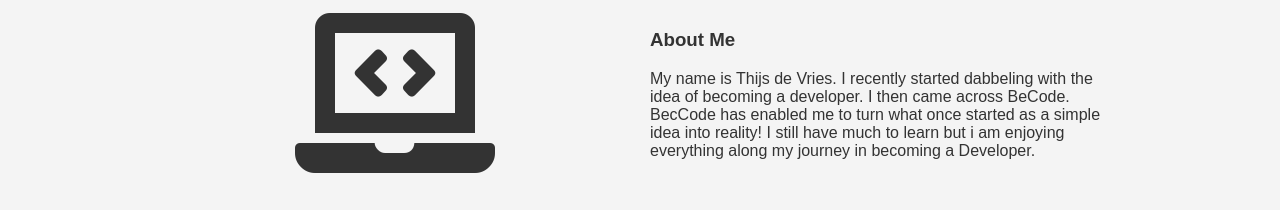
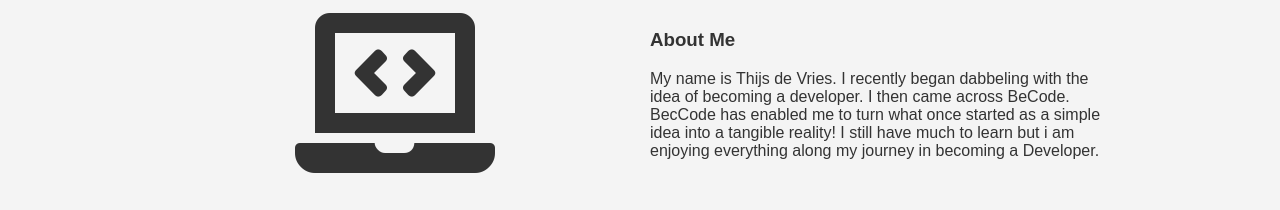
Before and after one commit to jtdevries/Landing_page_template, a plain HTML site: page index.html in a window 1280 px wide. Shown: the part 1141-1351 px from the top of the page. Drawn offline with Linux system fonts and the light colour scheme.

Commit message:
updated readme

```diff
--- a/index.html
+++ b/index.html
@@ -50,7 +50,7 @@
            </div>
            <div>
                <h3>About Me</h3>
-               <p>My name is Thijs de Vries. I recently started dabbeling with the idea of becoming a developer. I then came across BeCode. BecCode has enabled me to turn what once started as a simple idea into reality! I still have much to learn but i am enjoying everything along my journey in becoming a Developer.</p>
+               <p>My name is Thijs de Vries. I recently began dabbeling with the idea of becoming a developer. I then came across BeCode. BecCode has enabled me to turn what once started as a simple idea into a tangible reality! I still have much to learn but i am enjoying everything along my journey in becoming a Developer.</p>
            </div>
        </div>
     </section>
```
